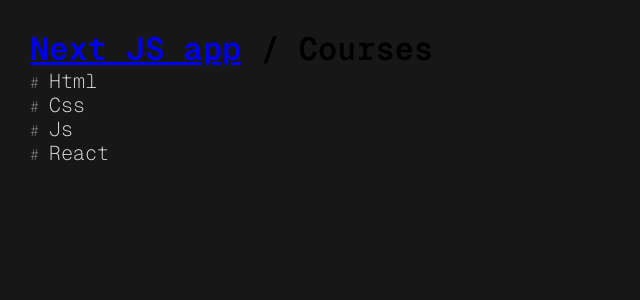
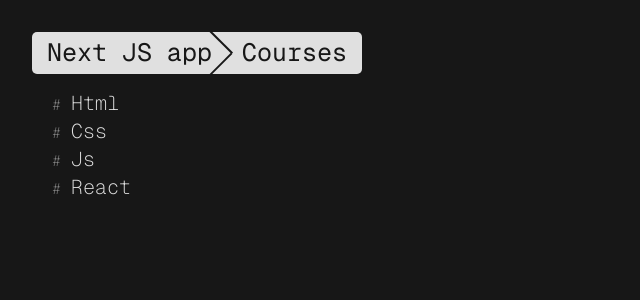
Before and after one commit to Yasharmohamadi/next-app, a Next.js app: page /courses in a window 1280 px wide. Shown: the top 300 px of the page, without its empty margins (0-640 px from the left). Built offline with nearby package versions, Linux system fonts and the light colour scheme.

Commit message:
complete course route nesteds

```diff
--- a/pages/courses/index.js
+++ b/pages/courses/index.js
@@ -6,7 +6,14 @@
 		const route = useRouter();
 	return (
 		<>
-			<h1 className="title"><Link href='/'>Next JS app</Link> / Courses</h1>
+			<div className="path-wrapper">
+				<div className="path">
+					<Link href="/">Next JS app</Link>
+				</div>
+				<div className="path">
+					<Link href="/courses">Courses</Link>
+				</div>
+			</div>
 			<ul>
 				<li className="title_child">
 					<Link href="/courses/html">Html</Link>
--- a/styles/globals.css
+++ b/styles/globals.css
@@ -19,7 +19,7 @@
 	background: var(--black);
 	font-family: "GeistMonoVF";
 	display: flex;
-	padding: 30px;
+	padding: 32px;
 }
 
 .path-wrapper {
@@ -42,13 +42,14 @@
 .path a:hover {
 	opacity: 0.7;
 }
+
 .path a::after {
 	transform: rotate(45deg);
 	position: absolute;
 	right: 5px;
 	bottom: -7px;
 	margin: auto;
-	height: 25px;
+	height: 30px;
 	width: 2px;
 	background-color: var(--black);
 	content: "";
@@ -59,7 +60,7 @@
 	right: 5px;
 	top: -7px;
 	margin: auto;
-	height: 25px;
+	height: 32px;
 	width: 2px;
 	background-color: var(--black);
 	content: "";
@@ -68,6 +69,13 @@
 	display: none;
 }
 
+ul {
+	list-style: none;
+	padding: 15px 10px;
+}
+li {
+	padding: 2px 0;
+}
 li a {
 	color: #e0e0e0;
 	font-weight: 200;
@@ -75,17 +83,13 @@
 	text-decoration: none;
 }
 
-ul {
-	list-style: none;
-}
-
 li a:before {
 	content: "#";
 	color: #9e9e9ec9;
 	display: inline;
-	margin-right: 10px;
+	margin: 10px;
 	font-size: 15px;
 }
-a:hover {
+li a:hover {
 	border-bottom: 1px solid #e0e0e0;
 }
```
Also changed, not shown: pages/courses/[coursename]/[episode]/index.js (+18 -6 lines), pages/courses/[coursename]/index.js (+12 -3 lines), pages/users/index.js (+8 -1 lines).
